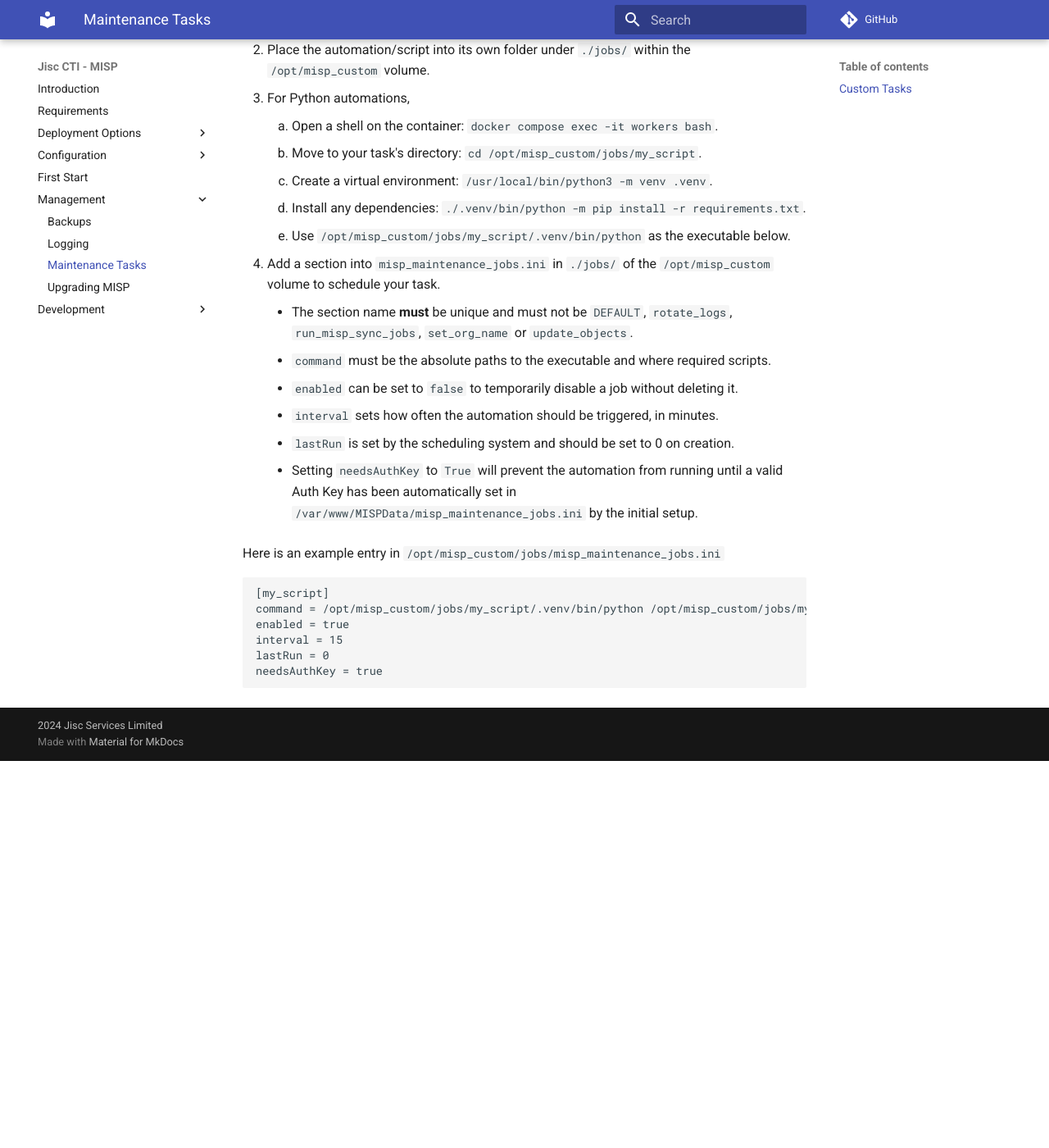
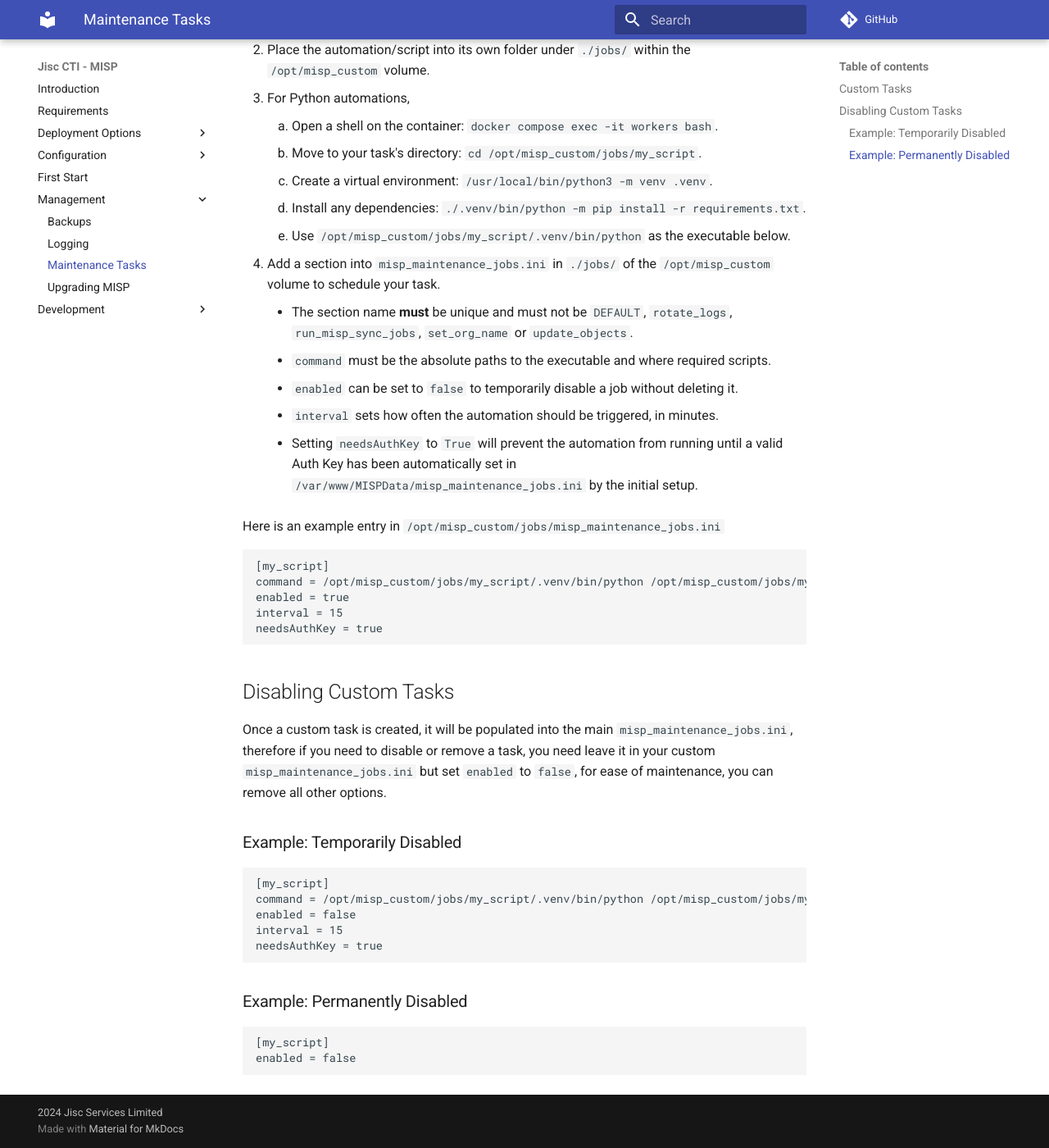
Before and after one commit to JiscCTI/misp-docker, an MkDocs documentation site: the page built from pages/management/maint_tasks.md, in a window 1280 px wide and 1400 px high, scrolled down 649 px. Shown: the whole window at 82% size. Built offline with MkDocs 1.6.1 and Material for MkDocs 9.7.7, drawn with Linux system fonts in a browser that asks for light colours; comment, search, counter and statistics services are not loaded; before the commit the page ends 1577 px from its top, so only the background shows below that.

Commit message:
fix: disabling custom jobs

````diff
--- a/pages/management/maint_tasks.md
+++ b/pages/management/maint_tasks.md
@@ -41,7 +41,6 @@
     * `command` must be the absolute paths to the executable and where required scripts.
     * `enabled` can be set to `false` to temporarily disable a job without deleting it.
     * `interval` sets how often the automation should be triggered, in minutes.
-    * `lastRun` is set by the scheduling system and should be set to 0 on creation.
     * Setting `needsAuthKey` to `True` will prevent the automation from running until a valid Auth
         Key has been automatically set in `/var/www/MISPData/misp_maintenance_jobs.ini` by the
         initial setup.
@@ -53,6 +52,29 @@
 command = /opt/misp_custom/jobs/my_script/.venv/bin/python /opt/misp_custom/jobs/my_script/run.py
 enabled = true
 interval = 15
-lastRun = 0
 needsAuthKey = true
 ```
+
+## Disabling Custom Tasks
+
+Once a custom task is created, it will be populated into the main `misp_maintenance_jobs.ini`,
+therefore if you need to disable or remove a task, you need leave it in your custom
+`misp_maintenance_jobs.ini` but set `enabled` to `false`, for ease of maintenance, you can remove
+all other options.
+
+### Example: Temporarily Disabled
+
+```ini
+[my_script]
+command = /opt/misp_custom/jobs/my_script/.venv/bin/python /opt/misp_custom/jobs/my_script/run.py
+enabled = false
+interval = 15
+needsAuthKey = true
+```
+
+### Example: Permanently Disabled
+
+```ini
+[my_script]
+enabled = false
+```
````
Also changed, not shown: 1 other file.
